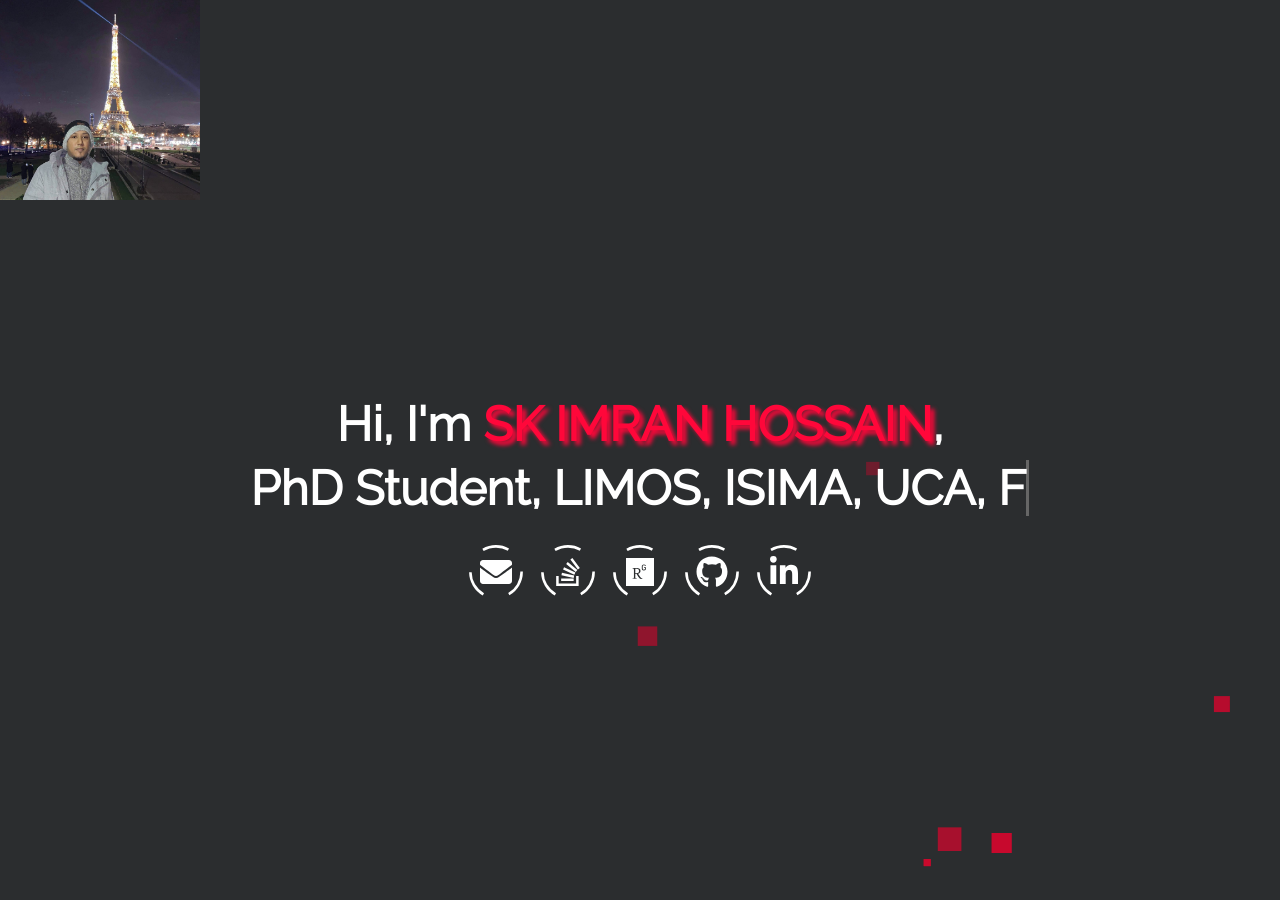
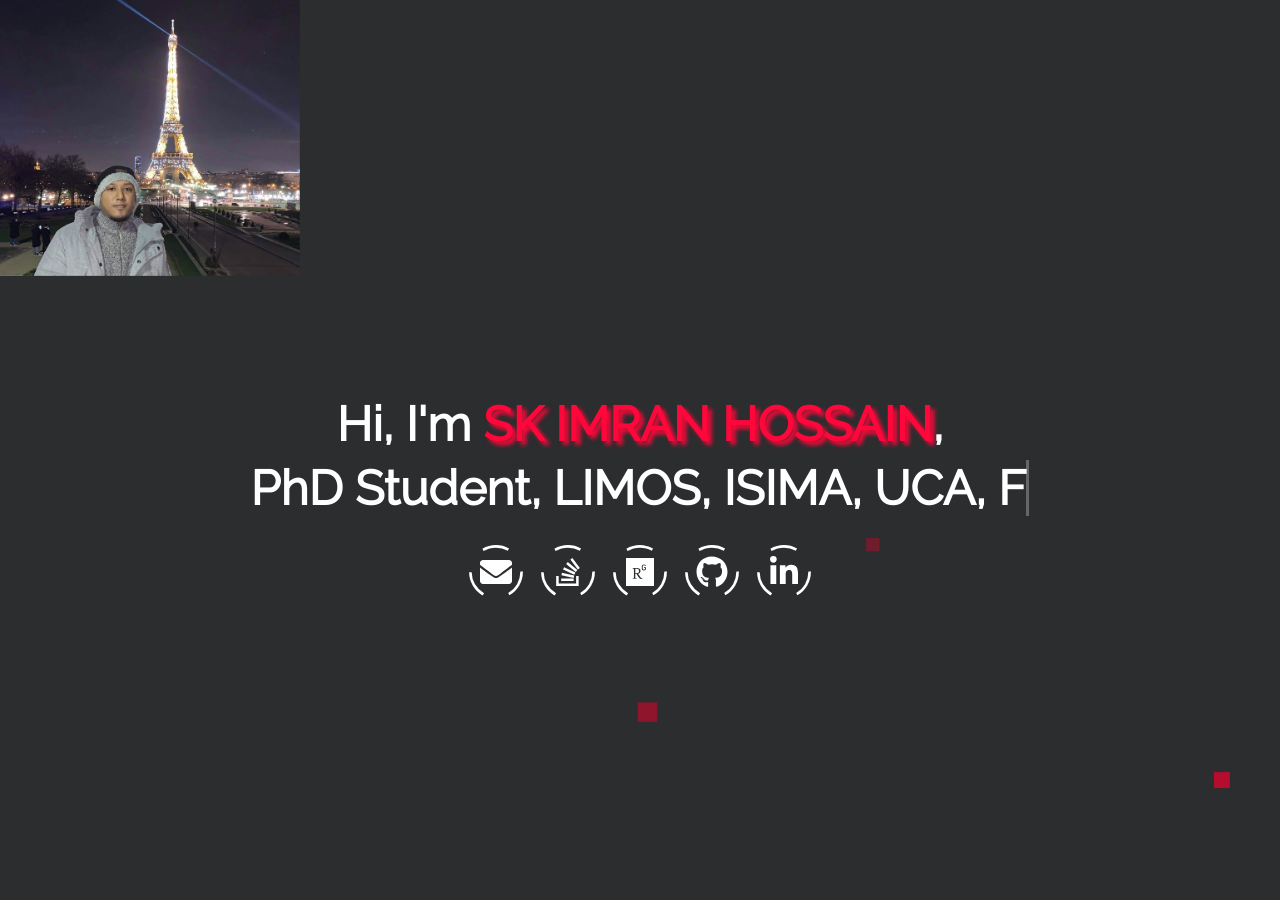
Before and after one commit to imranrana/portfolio, a Jekyll site: the page built from index.html, in a window 1280 px wide and 900 px high. Built offline with Jekyll 4.4.1, drawn with Linux system fonts in a browser that asks for light colours.

Commit message:
Update default.html

```diff
--- a/_layouts/default.html
+++ b/_layouts/default.html
@@ -11,8 +11,8 @@
   position: -webkit-sticky;
   position: sticky;
   top: 0;
-  width: 200px;
-  height: 200px;
+  width: 300px;
+  height: 276px;
     }
   </style>
 
```
